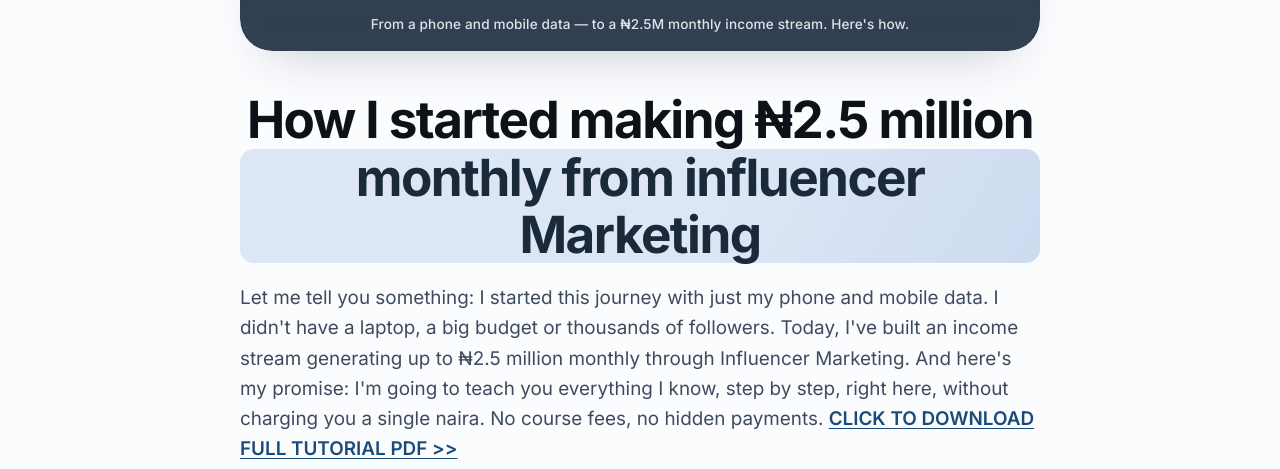
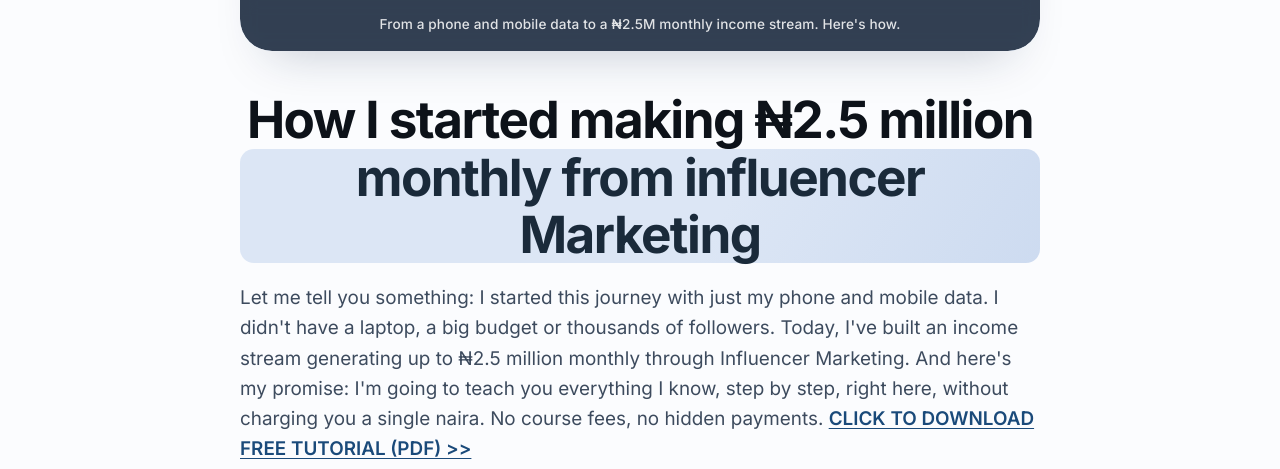
Before and after one commit to Sadiq-garba/digital-academy, a plain HTML site: page index.html in a window 1280 px wide. Shown: the part 483-952 px from the top of the page. Drawn offline with Linux system fonts and the light colour scheme.

Commit message:
changed text

```diff
--- a/index.html
+++ b/index.html
@@ -666,7 +666,7 @@
           </div>
           <div class="caption">
             <i
-              >From a phone and mobile data — to a ₦2.5M monthly income stream.
+              >From a phone and mobile data to a ₦2.5M monthly income stream.
               Here's how.</i
             >
           </div>
@@ -693,7 +693,7 @@
               class="link-muted"
               aria-label="Download the full Influencer Marketing tutorial PDF"
             >
-              CLICK TO DOWNLOAD FULL TUTORIAL PDF >></a
+              CLICK TO DOWNLOAD FREE TUTORIAL (PDF) >></a
             >
           </p>
         </div>
```
